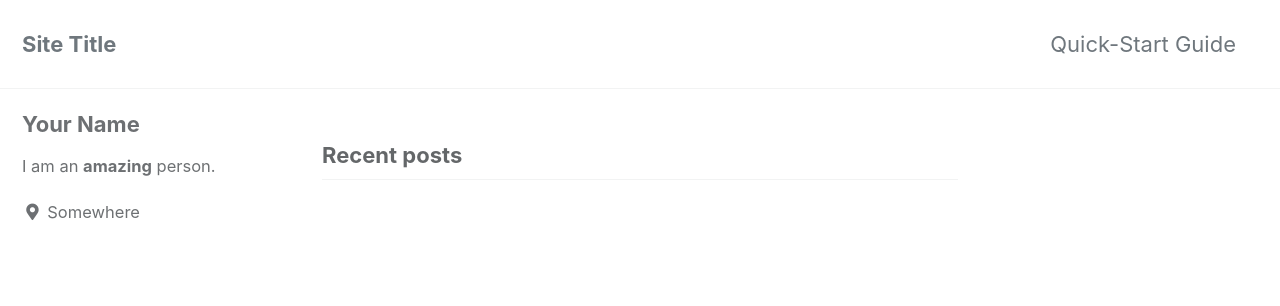
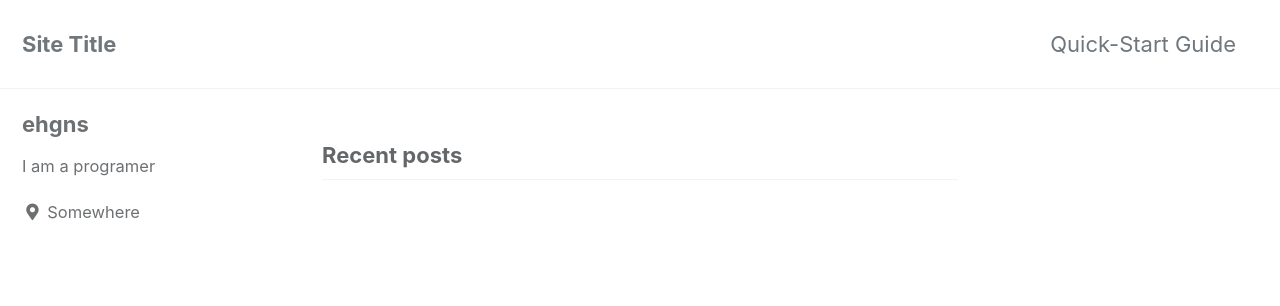
Before and after one commit to eunrin15/eunrin15.github.io, a Jekyll site: the page built from index.html, in a window 1280 px wide. Shown: the top 306 px of the page. Built offline with Jekyll 4.4.1, drawn with Linux system fonts in a browser that asks for light colours; cached includes are drawn as plain includes; the list of posts is cut into pages by our own code.

Commit message:
설정파일수정중

```diff
--- a/_config.yml
+++ b/_config.yml
@@ -93,9 +93,9 @@ analytics:
 
 # Site Author
 author:
-  name             : "Your Name"
+  name             : "ehgns"
   avatar           : # path of avatar image, e.g. "/assets/images/bio-photo.jpg"
-  bio              : "I am an **amazing** person."
+  bio              : "I am a programer"
   location         : "Somewhere"
   email            :
   links:
```
